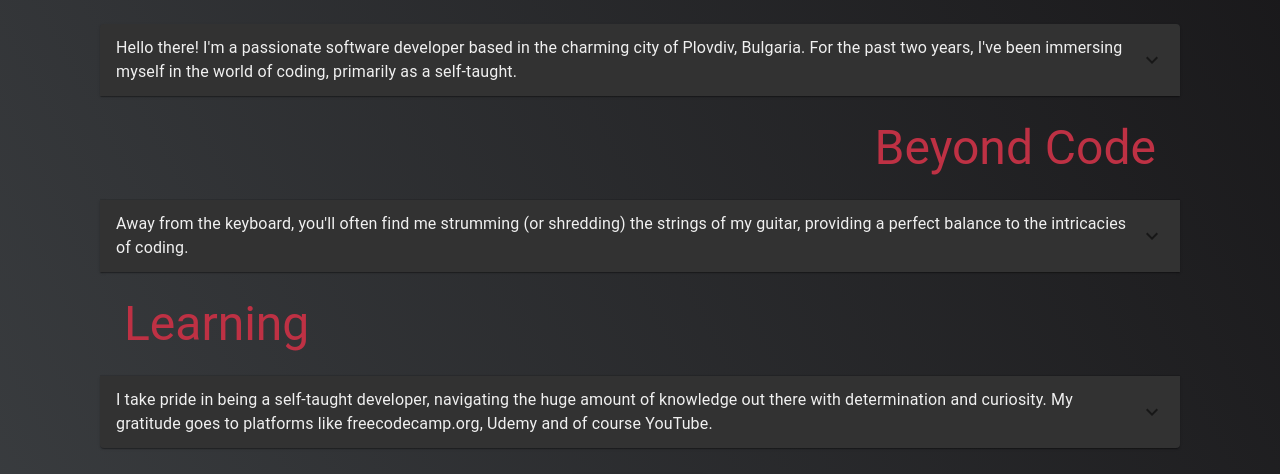
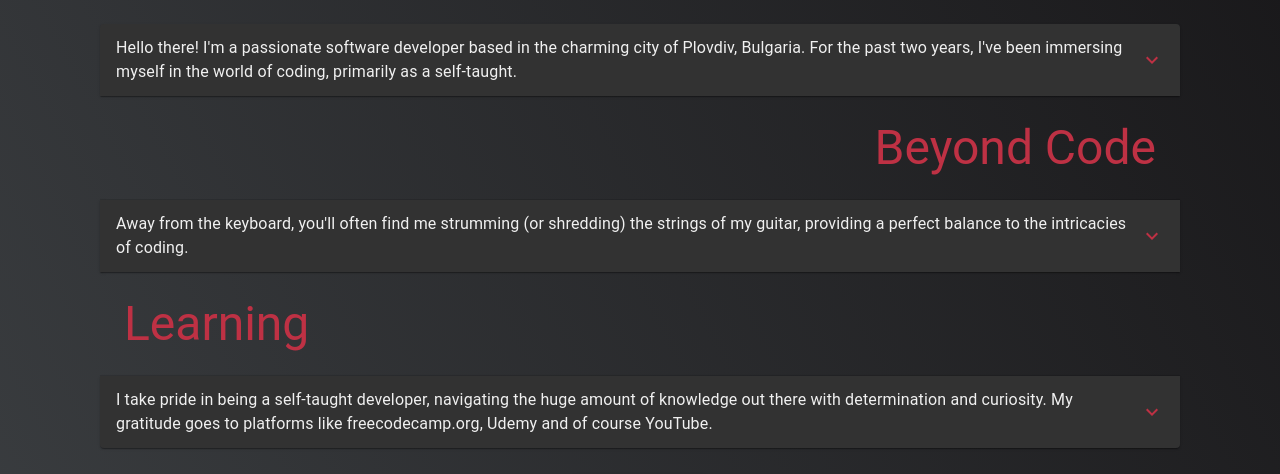
Before and after one commit to GeorgievPlamen/GeorgievPlamen.github.io, a React (Vite) app: page /about in a window 1280 px wide. Shown: the part 184-658 px from the top of the page. Built offline with nearby package versions, Linux system fonts and the light colour scheme.

Commit message:
changed arrow color

```diff
--- a/src/app/components/MyAccordion.tsx
+++ b/src/app/components/MyAccordion.tsx
@@ -30,7 +30,7 @@ export default function MyAccordion({ tldr, full }: Props) {
       onChange={handleChange("panel1")}
     >
       <AccordionSummary
-        expandIcon={<ExpandMoreIcon />}
+        expandIcon={<ExpandMoreIcon color="primary" />}
         aria-controls="panel1bh-content"
         id="panel1bh-header"
       >
```
